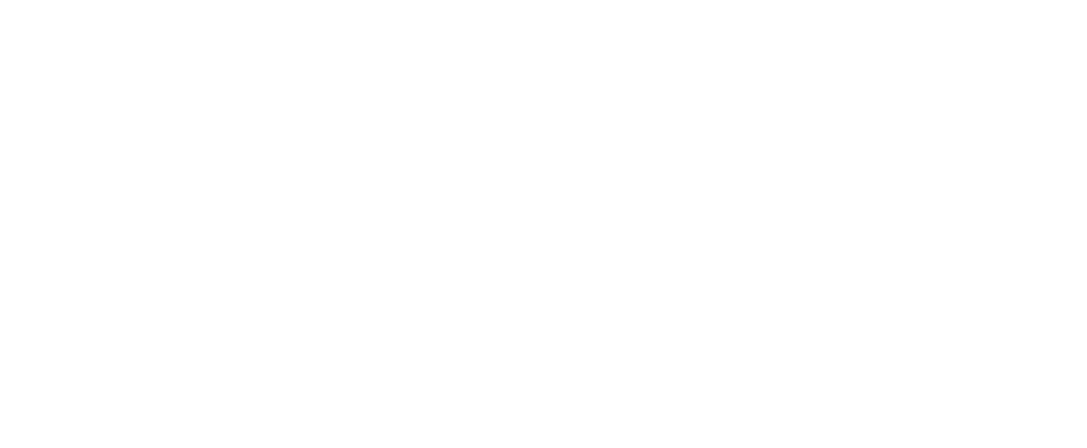
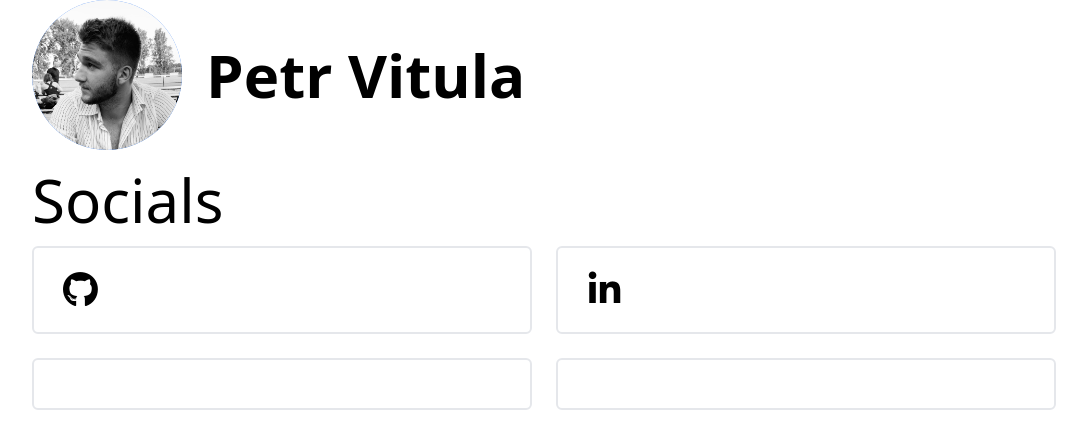
Before and after one commit to petrvitula/personal_web_crossroad, a website: page index.html in a window 1280 px wide. Shown: the whole page, without its empty margins (96-1183 px from the left). Drawn offline with Linux system fonts and the light colour scheme.

Commit message:
First Prototype

```diff
--- a/index.html
+++ b/index.html
@@ -6,10 +6,36 @@
         <title>Petr Vitula</title>
         <meta name="description" content="">
         <meta name="viewport" content="width=device-width, initial-scale=1">
-        <link rel="stylesheet" href="styles.css">
+        <link rel="stylesheet" href="css/main.css">
+        <link rel="stylesheet" href="https://cdnjs.cloudflare.com/ajax/libs/font-awesome/6.0.0-beta2/css/all.min.css">
     </head>
 
-    <body>
-        <script src="" async defer></script>
+    <body class="">
+        <div class="max-w-5xl mx-auto">
+            <!-- Main title /w personal photo-->
+            <div class="flex items-center mb-5">
+                <img width="150px" class="mr-6 rounded-full transition ease-in-out delay-50 bg-blue-500 hover:-translate-y-1 hover:scale-110 hover:bg-indigo-500 duration-300" src="img/me.jpg" alt="profile_picture">
+                <h1 class="text-6xl font-bold cursor-default hover:text-blue-800 delay-150">Petr Vitula</h1>
+            </div>
+
+            <!--Socials text-->
+            <h2 class="text-6xl mb-4 font-heading">Socials</h2>
+
+            <!-- Grid to display my social pages-->
+            <div class="grid lg:grid-cols-2 gap- sm:gap-6">
+                <a href="https://github.com/petrvitula" target="_blank" class="group p-4 sm:p-6 border-2 border-gray-200 rounded-md flex items-center hover:bg-neonBlue 0 hover:text-white duration-100">
+                    <i class="fa-brands fa-github fa-fw text-3xl sm:text-4xl"></i>
+                </a>
+                <a href="https://github.com/petrvitula" target="_blank" class="group p-4 sm:p-6 border-2 border-gray-200 rounded-md flex items-center hover:bg-gray-700 hover:text-white duration-100">
+                    <i class="fa-brands fa-linkedin-in fa-fw text-3xl sm:text-4xl"></i>
+                </a>
+                <a href="https://github.com/petrvitula" target="_blank" class="group p-4 sm:p-6 border-2 border-gray-200 rounded-md flex items-center hover:bg-gray-700 hover:text-white duration-100">
+
+                </a>
+                <a href="https://github.com/petrvitula" target="_blank" class="group p-4 sm:p-6 border-2 border-gray-200 rounded-md flex items-center hover:bg-gray-700 hover:text-white duration-100">
+
+                </a>
+            </div>
+        </div>
     </body>
 </html>
--- /dev/null
+++ b/input.css
@@ -0,0 +1,3 @@
+@tailwind base;
+@tailwind components;
+@tailwind utilities;
--- /dev/null
+++ b/tailwind.config.js
@@ -0,0 +1,19 @@
+/** @type {import('tailwindcss').Config} */
+module.exports = {
+  content: ['./*.html'],
+  theme: {
+    screens: {
+      sm: '480px',
+      md: '768px',
+      lg: '976px',
+      xl: '1440px'
+    },
+    extend: {
+      colors: {
+      neonBlue: "#2272FF",
+      black: "#1D1D1",
+      }
+    },
+  },
+  plugins: [],
+}
```
Also changed, not shown: package.json (added, +16 -0 lines), css/main.css (added), img/me.jpg (added), 2 other files.
